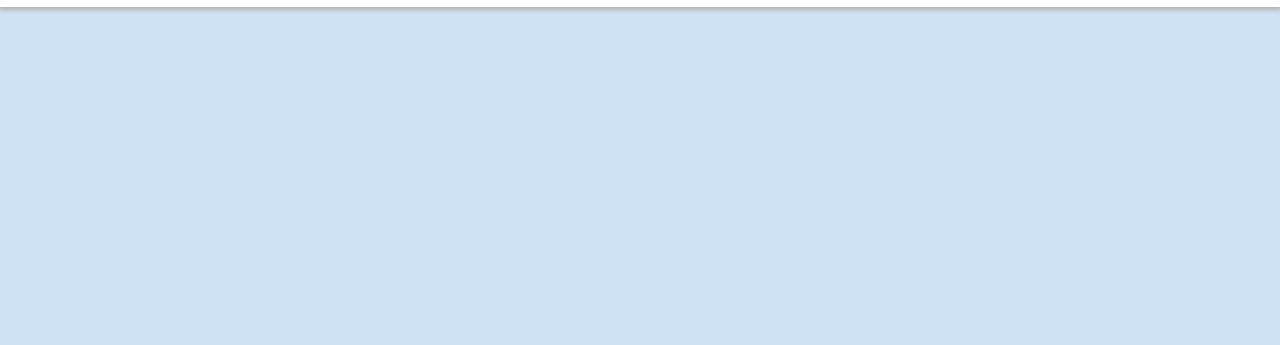
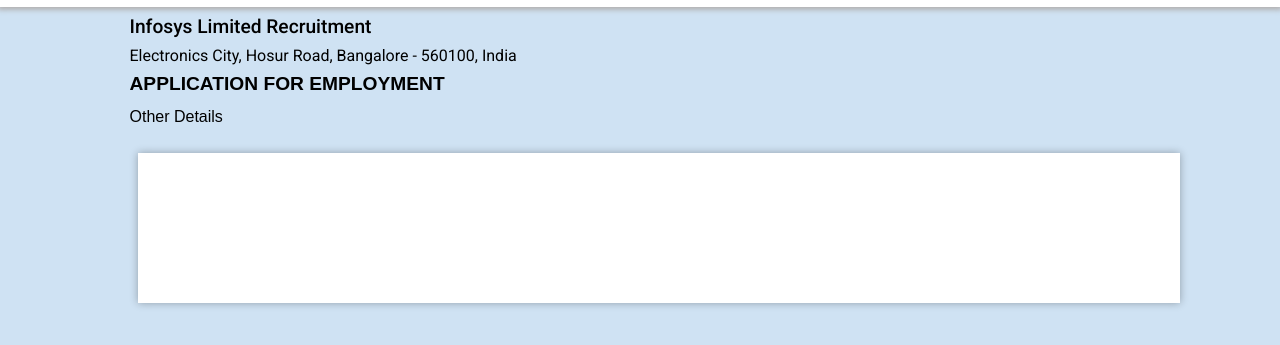
Before and after one commit to jyothikiran843/project, a plain HTML site: page index.html in a window 1280 px wide. Shown: the part 103-448 px from the top of the page. Drawn offline with Linux system fonts and the light colour scheme.

Commit message:
Update index.html

```diff
--- a/index.html
+++ b/index.html
@@ -1,15 +1,53 @@
 <!DOCTYPE html>
 <html lang="en">
 <head>
-        <title></title>
+    <!--===META DATA SECTION===-->
     <meta charset="UTF-8">
-        <meta name="viewport" content="width=device-width, initial-scale=1">
+    <meta http-equiv="X-UA-Compatible" content="IE=edge">
+    <meta name="viewport" content="width=device-width, initial-scale=1.0 ,shrink-to-fit=no">
+
     <link href="styles.css" rel="stylesheet">
     <link rel="icon" href="sources/favicon.ico">
+    <style>
+        @import url('https://fonts.googleapis.com/css2?family=Roboto:wght@400;500&display=swap');
+
+        .que-1{
+            background-color:white;
+            margin-top: 27px;
+            padding-left: 10px;
+            margin-left:138px ;
+            margin-right: 100px;
+            height: 150px;
+            box-shadow: 0px 0px 8px rgba(0,0,0,0.3);
+        }
+    </style>
+
+    <!-- <link rel="preconnect" href="https://fonts.googleapis.com">
+<link rel="preconnect" href="https://fonts.gstatic.com" crossorigin>
+<link href="https://fonts.googleapis.com/css2?family=Roboto:wght@400;500&display=swap" rel="stylesheet"> -->
 </head>
 <body>
     <div id="header">
         <img src="sources/profile.png" width='157.44' height='79.98'>
+
     </div>
+    <div style="margin-left: 100px;" id="basic">
+        <div style="justify-content: flex-start;  padding-left: 0px; margin-left: auto; margin-right: auto; width: 95%; display: flex; padding-top: 0.5rem; ">
+            <div style="font-size: 1.2em; font-weight: 500; font-family: 'Roboto', sans-serif !important;"> Infosys Limited Recruitment </div>
+        </div>
+        <div style="justify-content: flex-start;font-weight: 100; font-family: 'Roboto', sans-serif !important; padding-left: 0px; margin-left: auto; margin-right: auto; width: 95%; display: flex; padding-top: 0.5rem; ">
+            <div>Electronics City, Hosur Road, Bangalore - 560100, India</div>
+        </div>
+
+        <div style="justify-content: flex-start; padding-left: 0px; margin-left: auto; margin-right: auto; width: 95%; display: flex; padding-top: 0.5rem; ">
+            <div style="font-size: 1.2rem; font-weight: 700;font-family:  sans-serif !important; justify-content: center;" > APPLICATION FOR EMPLOYMENT </div>
+        </div>
+        <div style="justify-content: flex-start; padding-left: 0px; margin-left: auto; margin-right: auto; width: 95%; display: flex; padding-top: 0.5rem;">
+            <div _ngcontent-cke-c514="" style="font-weight: normal; font-family:  sans-serif !important;margin-top: 5px;" class="ng-star-inserted"> Other Details </div>
+        </div>
+    </div>
+    <div class="que-1">
+        <span> <div></div></span>
+    </div>
+
 </body>
-</html>
```
Lines whose indentation alone changed are shown as unchanged.
